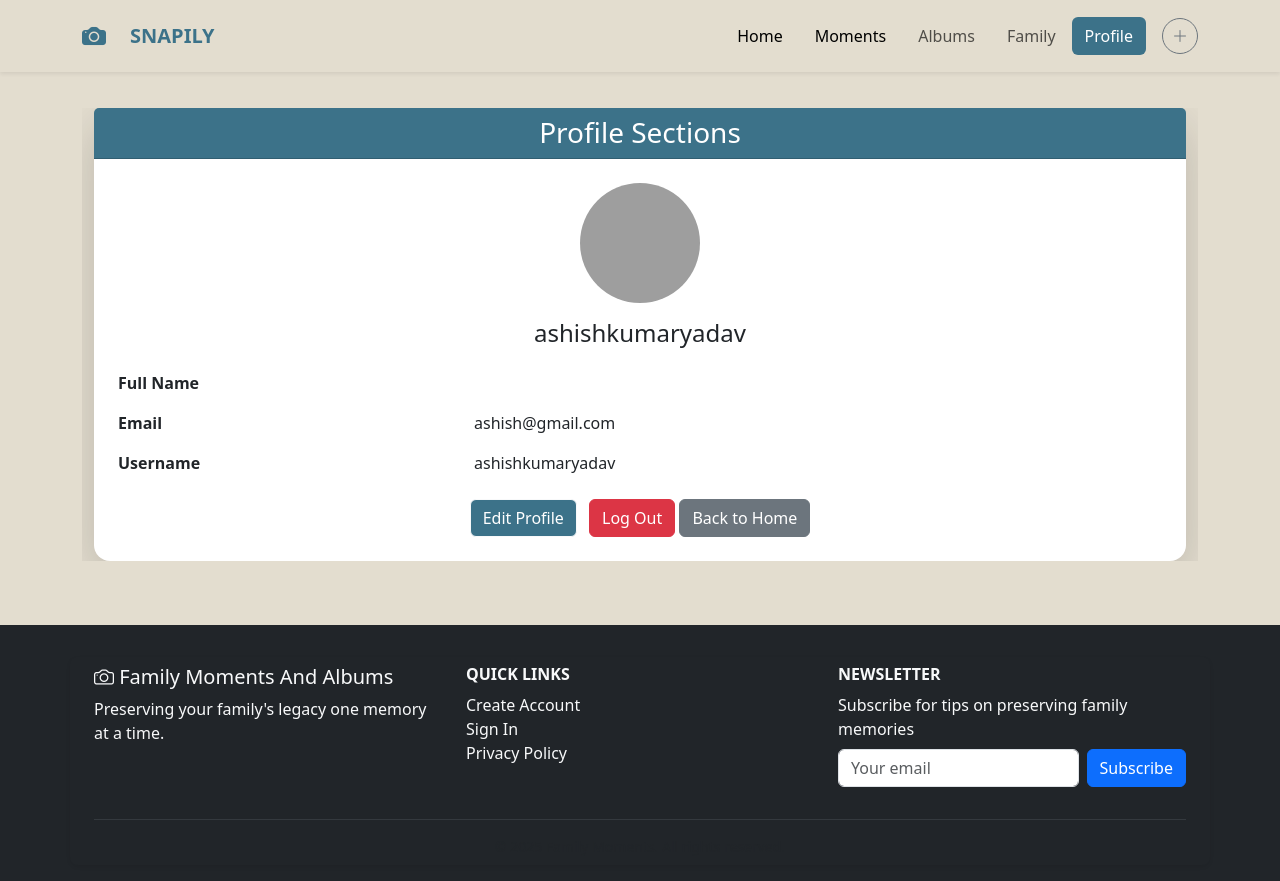
After one commit to Ashishyadav118191/SNAPILY---A-family-Photos-and-Albums-Sharing-Website, a Django app: page /profile/ in a window 1280 px wide. The commit adds this page. Run offline with Django 5.2, Linux system fonts and the light colour scheme; a user stored in the database is signed in; grey boxes are pictures that could not be loaded.

Commit message:
updated project

```diff
--- a/snapily/loginapp/templates/index.html
+++ b/snapily/loginapp/templates/index.html
@@ -137,7 +137,7 @@
 
         <!-- Nav links + Actions -->
         <div class="collapse navbar-collapse" id="fbNav">
-        <ul class="navbar-nav m-left-auto mb-5 mb-lg-0 gap-3 ms-auto">
+        <ul class="navbar-nav m-left-auto mb-5 mb-lg-0 gap-3 ms-auto p-2">
             <li class="nav-item space evenly "><a class="nav-link active" href="{%url 'index'%}">Home</a></li>
             <li class="nav-item"><a class="nav-link active" href="{% url 'memory_list' %}">Moments</a></li>
             <li class="nav-item"><a class="nav-link" href="{% url 'album_list' %}">Albums</a></li>
@@ -145,7 +145,7 @@
         </ul>
 
         <div class="d-flex align-items-center gap-3">
-            <a href="{% url 'guestuser' %}" class="btn btn-color">Sign_Out</a>
+            <a href="{% url 'profile_view' %}" class="btn btn-color">Profile</a>
 
             <!-- Add (+) button -->
                 <a href="{% url 'create_album' %}"
--- /dev/null
+++ b/snapily/loginapp/templates/user_details_pages/profile.html
@@ -0,0 +1,64 @@
+{% extends "index.html" %}
+{% load static %}
+
+{% block content %}
+<div class="container py-5">
+  <div class="row justify-content-center">
+    <div class="col-md-12">
+
+      <div class="card shadow-lg border-0 rounded-4">
+        <div class="card-header text-center bg-welcome-section text-white">
+          <h3 class="mb-0"> Profile Sections </h3>
+        </div>
+
+        <div class="card-body p-4">
+          <div class="text-center mb-4">
+            <img src="{{MEDIA_URL}}media/images/Bhagavad Gita Hindu Wallpaper.jpg" alt="Set your profile picture"
+                 class="rounded-circle" width="120" height="120">
+            <h4 class="mt-3">{{ user.username }}</h4>
+          </div>
+
+          <div class="row mb-3">
+            <div class="col-sm-4 fw-bold">Full Name</div>
+            <div class="col-sm-8">{{ user.first_name }} {{ user.last_name }}</div>
+          </div>
+
+          <div class="row mb-3">
+            <div class="col-sm-4 fw-bold">Email</div>
+            <div class="col-sm-8">{{ user.email }}</div>
+          </div>
+
+          <div class="row mb-3">
+            <div class="col-sm-4 fw-bold">Username</div>
+            <div class="col-sm-8">{{ user.username }}</div>
+          </div>
+
+          {% if user.profile %}
+          <div class="row mb-3">
+            <div class="col-sm-4 fw-bold">Phone</div>
+            <div class="col-sm-8">{{ user.profile.phone }}</div>
+          </div>
+
+          <div class="row mb-3">
+            <div class="col-sm-4 fw-bold">Address</div>
+            <div class="col-sm-8">{{ user.profile.address }}</div>
+          </div>
+
+          <div class="row mb-3">
+            <div class="col-sm-4 fw-bold">Bio</div>
+            <div class="col-sm-8">{{ user.profile.bio }}</div>
+          </div>
+          {% endif %}
+
+          <div class="text-center mt-4 gap-2">
+            <a href="#" class="btn btn-color btn-light me-2">Edit Profile</a>
+            <a href="{% url 'guestuser' %}" class="btn btn-danger">Log Out</a>
+            <a href="{% url 'index' %}" class="btn btn-secondary">Back to Home</a>
+          </div>
+        </div>
+      </div>
+
+    </div>
+  </div>
+</div>
+{% endblock %}
--- a/snapily/loginapp/urls.py
+++ b/snapily/loginapp/urls.py
@@ -24,5 +24,6 @@ urlpatterns = [
     path('memories_details/', views.memory_detail, name='memory_detail'),
     path('album/<int:album_id>/add-photo/', views.add_photo_to_album, name='add_photo_to_album'),
     path("memories/<int:memory_id>/add-to-album/", views.add_memory_to_album, name="add_memory_to_album"),
+    path("profile/", views.profile_view, name="profile_view"),
 
 ]
--- a/snapily/loginapp/views.py
+++ b/snapily/loginapp/views.py
@@ -519,3 +519,18 @@ def add_memory_to_album(request, memory_id):
 
     messages.error(request, "Invalid request")
     return redirect("memory_detail")
+
+
+# to view the profile sections of the users
+
+@login_required(login_url='guestuser')
+def profile_view(request):
+    user = request.user
+    # If you have a related Profile model, you can access it like this
+    # (assuming you created OneToOne relation with User)
+    profile = getattr(user, 'profile', None)
+    context = {
+        'user': user,
+        'profile': profile,
+    }
+    return render(request, 'user_details_pages/profile.html', context)
```
Also changed, not shown: snapily/db.sqlite3.
